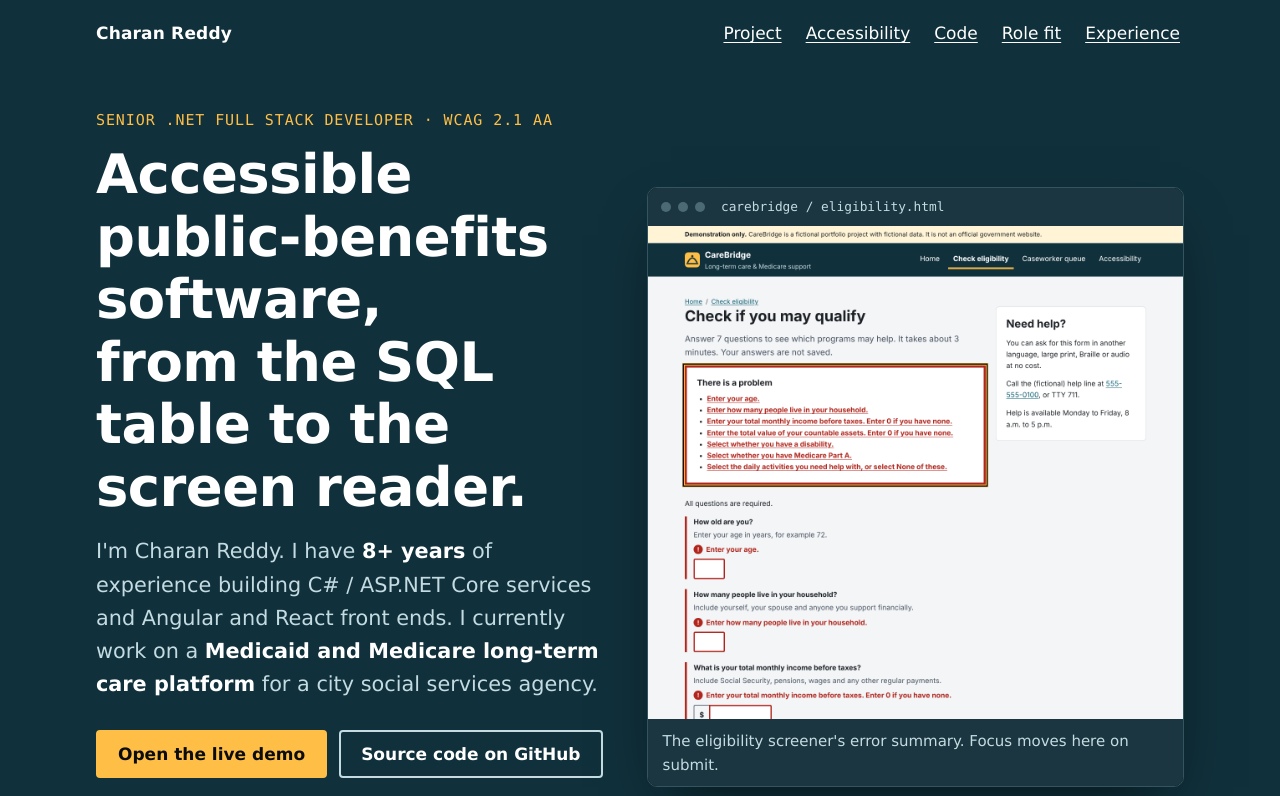
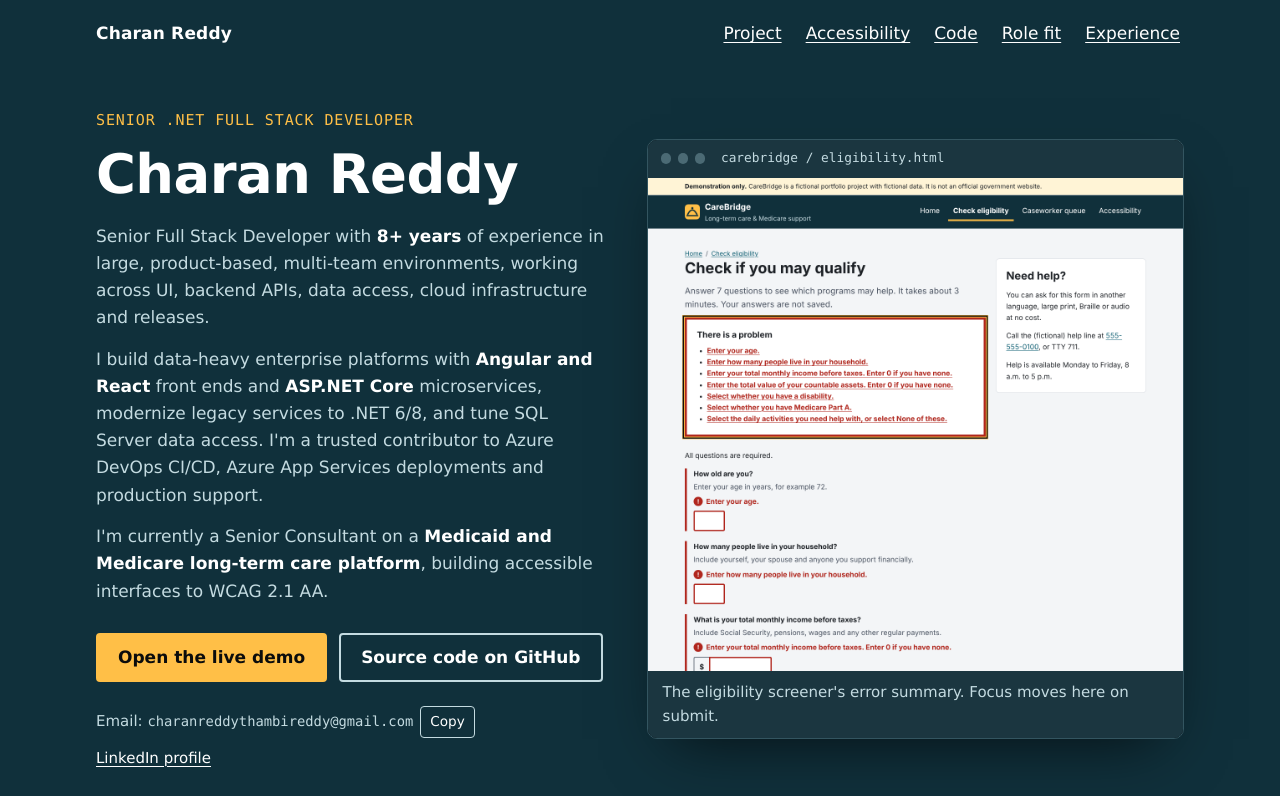
Before and after one commit to Charan-Reddy-Thambireddy/carebridge-ltc-portal, a website: page github-pages-docs/docs/index.html in a window 1280 px wide. Shown: the top 796 px of the page. Drawn offline with Linux system fonts and the light colour scheme; files whose address does not match are found by name; a web font is replaced by a local one.

Commit message:
Use profile summary in portfolio header
Replace the headline with the profile summary.

```diff
--- a/github-pages-docs/docs/index.html
+++ b/github-pages-docs/docs/index.html
@@ -78,7 +78,7 @@
 @media (min-width: 60rem) { .hero .wrap { grid-template-columns: minmax(0, 1fr) minmax(0, 1.05fr); } }
 .eyebrow { font-family: var(--font-mono); font-size: var(--step--1); letter-spacing: 0.06em; text-transform: uppercase; color: var(--halo); }
 .hero h1 { font-size: var(--step-3); margin-block: 0.75rem 1rem; letter-spacing: -0.01em; }
-.hero .lead { font-size: var(--step-1); color: var(--band-muted); max-width: 34rem; }
+.hero .lead { display: grid; gap: 0.9rem; font-size: var(--step-0); color: var(--band-muted); max-width: 36rem; }
 .hero .lead strong { color: var(--band-ink); font-weight: 600; }
 .actions { display: flex; flex-wrap: wrap; gap: 0.75rem; margin-top: 1.75rem; }
 .btn { display: inline-flex; align-items: center; justify-content: center; gap: 0.5rem; min-height: 2.75rem; padding: 0.55rem 1.25rem; border: 2px solid var(--halo); border-radius: 4px; background: var(--halo); color: var(--halo-ink); font-weight: 600; text-decoration: none; }
@@ -202,9 +202,13 @@
   <div class="hero" id="top">
     <div class="wrap">
       <div>
-        <p class="eyebrow">Senior .NET Full Stack Developer &#183; WCAG 2.1 AA</p>
-        <h1>Accessible public-benefits software, from the SQL table to the screen reader.</h1>
-        <p class="lead">I'm Charan Reddy. I have <strong>8+ years</strong> of experience building C# / ASP.NET Core services and Angular and React front ends. I currently work on a <strong>Medicaid and Medicare long-term care platform</strong> for a city social services agency.</p>
+        <p class="eyebrow">Senior .NET Full Stack Developer</p>
+        <h1>Charan Reddy</h1>
+        <div class="lead">
+          <p>Senior Full Stack Developer with <strong>8+ years</strong> of experience in large, product-based, multi-team environments, working across UI, backend APIs, data access, cloud infrastructure and releases.</p>
+          <p>I build data-heavy enterprise platforms with <strong>Angular and React</strong> front ends and <strong>ASP.NET Core</strong> microservices, modernize legacy services to .NET 6/8, and tune SQL Server data access. I'm a trusted contributor to Azure DevOps CI/CD, Azure App Services deployments and production support.</p>
+          <p>I'm currently a Senior Consultant on a <strong>Medicaid and Medicare long-term care platform</strong>, building accessible interfaces to WCAG 2.1 AA.</p>
+        </div>
         <div class="actions">
           <a class="btn" href="demo/index.html">Open the live demo</a>
           <a class="btn ghost" href="https://github.com/Charan-Reddy-Thambireddy/carebridge-ltc-portal">Source code on GitHub</a>
```
